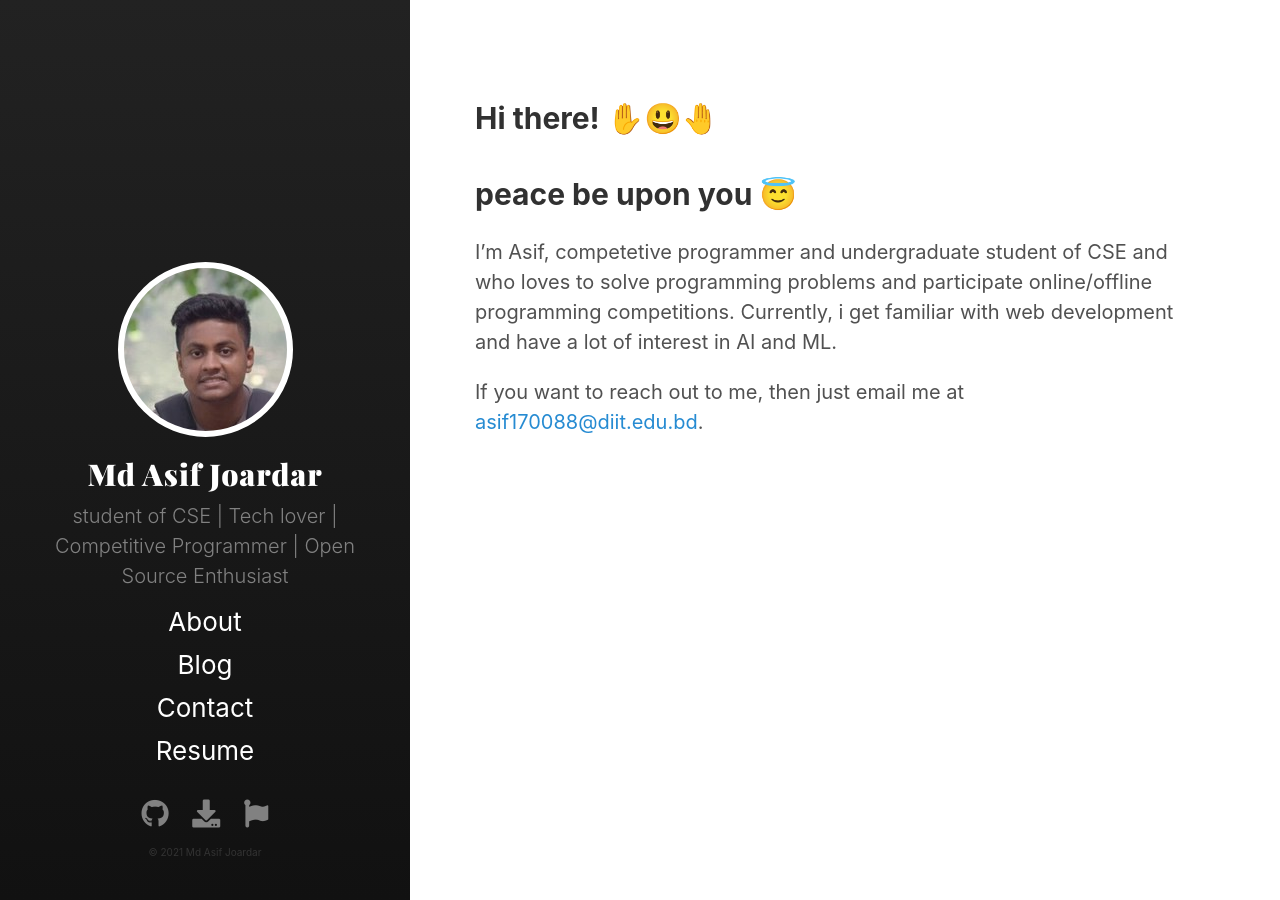
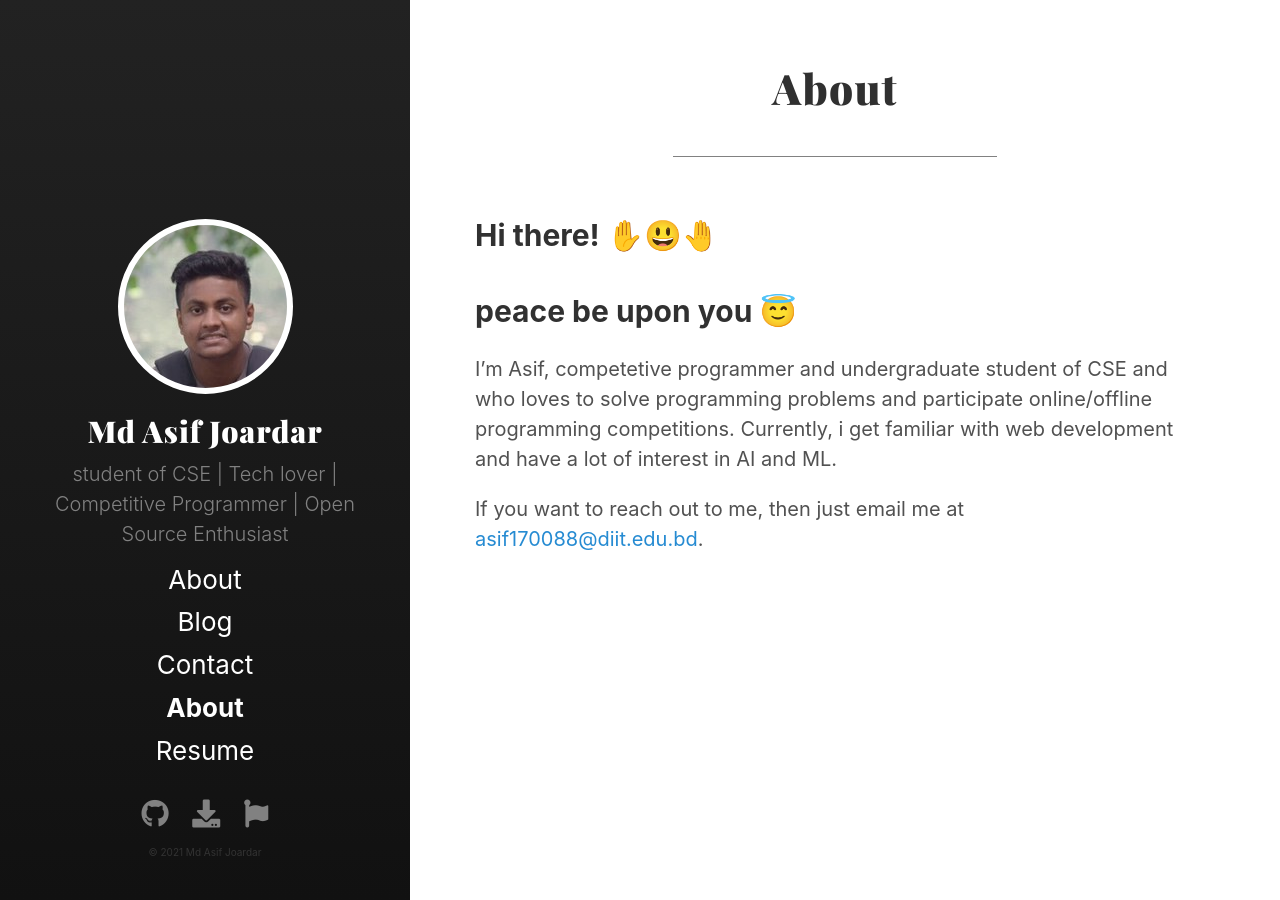
Before and after one commit to asifjoardar/asifjoardar.github.io, a Jekyll site: the page built from index.md, in a window 1280 px wide. Built offline with Jekyll 4.4.1, drawn with Linux system fonts in a browser that asks for light colours.

Commit message:
Update index.md

```diff
--- a/index.md
+++ b/index.md
@@ -1,7 +1,14 @@
+---
+layout: page
+title: About
+---
+
+<!--
 ---
 layout: default
 title: Index
 ---
+-->
 
 <!--
 <div class="posts">
```
